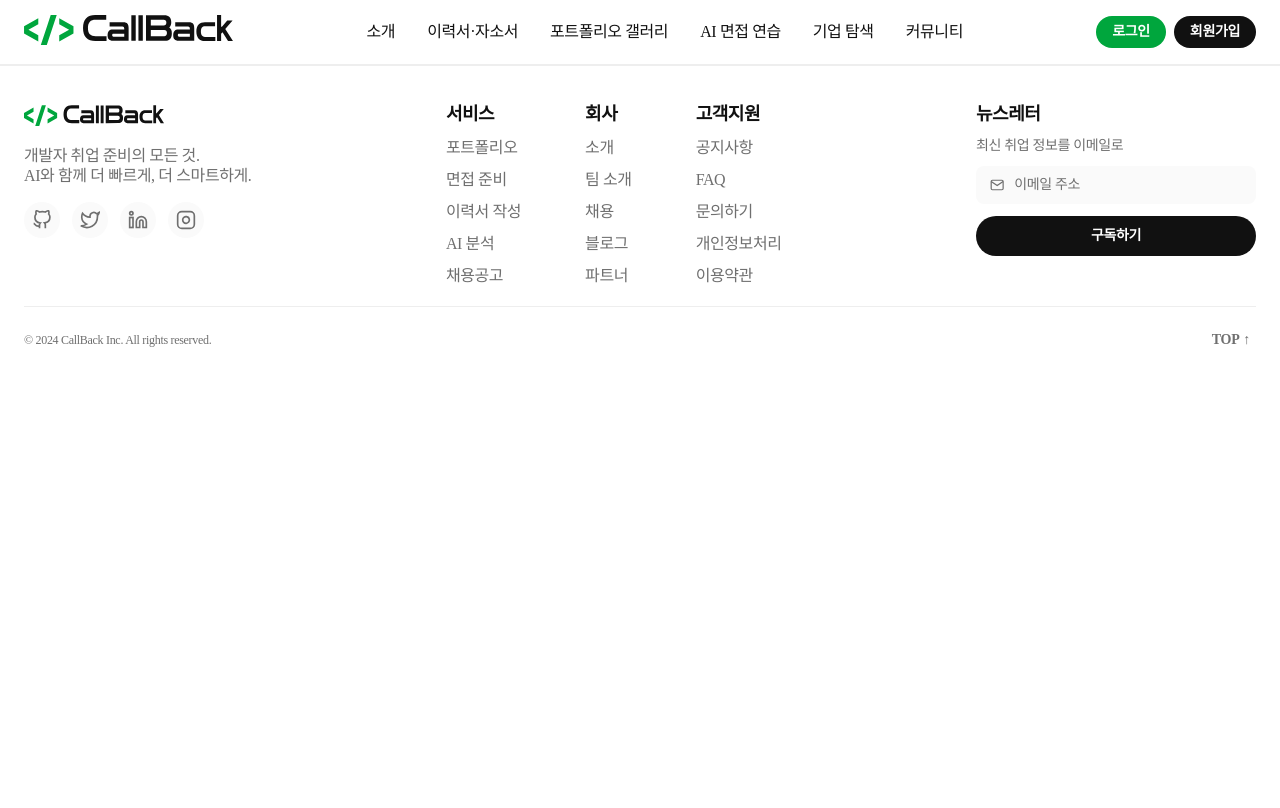
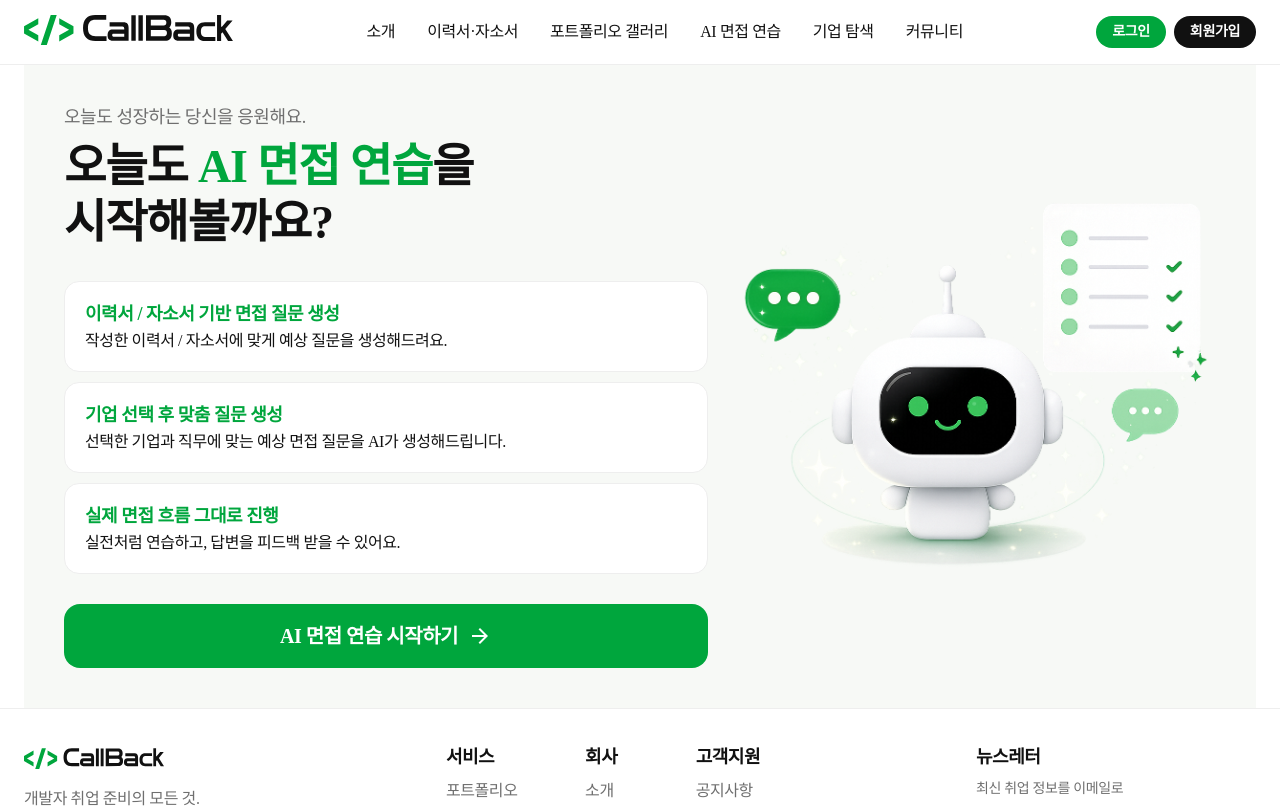
Before and after one commit to soomln/est_fe_13_3rd_project, a Next.js app: page /interview in a window 1280 px wide. Shown: the top 808 px of the page. Built offline with nearby package versions, Linux system fonts and the light colour scheme.

Commit message:
feat: AI 면접 히어로 섹션 구현

```diff
--- a/src/app/interview/components/ActionButton/ActionButton.js
+++ b/src/app/interview/components/ActionButton/ActionButton.js
@@ -1,16 +1,30 @@
+'use client';
+
+import { useState } from 'react';
+
 import './ActionButton.sass';
 
 export default function ActionButton({
   text,
   onClick,
 }) {
+  const [isActive, setIsActive] = useState(false);
+
+  const handleClick = (e) => {
+    setIsActive((prev) => !prev);
+    onClick?.(e);
+  };
+
   return (
     <button
       type="button"
-      className="action_button font_body_l_b"
-      onClick={onClick}
+      className={`action_button font_h4${isActive ? ' is_active' : ''}`}
+      onClick={handleClick}
     >
-      {text}
+      <span>{text}</span>
+      <span className="material-symbols-outlined">
+        arrow_forward
+      </span>
     </button>
   );
 }
--- a/src/app/interview/components/ActionButton/ActionButton.sass
+++ b/src/app/interview/components/ActionButton/ActionButton.sass
@@ -0,0 +1,22 @@
+@use '@/app/_variables.sass' as *
+
+.action_button
+  display: flex
+  justify-content: center
+  align-items: center
+  width: 644px
+  height: 64px
+  padding: 20px 24px
+  gap: 10px
+  border: none
+  border-radius: 16px
+  background-color: $green
+  color: $white
+  cursor: pointer
+  transition: all .2s ease
+
+  &:active,
+  &.is_active
+    background: $sub_green
+    color: $green
+    border: 1px solid $green
--- /dev/null
+++ b/src/app/interview/components/FeatureCard/FeatureCard.js
@@ -0,0 +1,16 @@
+import './FeatureCard.sass';
+
+export default function FeatureCard({
+  title,
+  description,
+}) {
+  return (
+    <article className="feature_card">
+      <h3 className="font_body_l_b">{title}</h3>
+
+      <p className="font_body_m_r">
+        {description}
+      </p>
+    </article>
+  );
+}
--- /dev/null
+++ b/src/app/interview/components/FeatureCard/FeatureCard.sass
@@ -0,0 +1,22 @@
+@use '@/app/_variables.sass' as *
+
+.feature_card
+  display: flex
+  flex-direction: column
+  gap: 5px
+
+  box-sizing: border-box
+  width: 100%
+  padding: 20px
+
+  background: $white
+  border: 1px solid $stroke
+  border-radius: 15px
+
+  h3
+    margin: 0
+    color: $green
+
+  p
+    margin: 0
+    color: $black
--- /dev/null
+++ b/src/app/interview/components/FeatureCard/index.js
@@ -0,0 +1 @@
+export {default} from './FeatureCard';
--- a/src/app/interview/components/GuideCard/index.js
+++ b/src/app/interview/components/GuideCard/index.js
@@ -1 +1 @@
-export {difault} from './GuideCard';
+export {default} from './GuideCard';
--- a/src/app/interview/page.js
+++ b/src/app/interview/page.js
@@ -1,22 +1,63 @@
-import './page.module.sass';
+import styles from './page.module.sass';
+import Image from 'next/image';
 
 import Header from '../_components/common/Header';
 import Footer from '../_components/common/Footer';
 
-import InterviewStart from './components/InterviewStart';
-import CompanyCard from './components/CompanyCard';
-import GuideCard from './components/GuideCard';
+import ActionButton from '@/app/interview/components/ActionButton';
+import FeatureCard from '@/app/interview/components/FeatureCard';
 
 export default function InterviewPage() {
   return (
     <>
       <Header />
 
-      <main className="interview_page">
+      <main className={styles.interview_page}>
         <div className="container">
 
-          {/* 히어로 */}
-          <section className="hero_section">
+          <section className={styles.hero_section}>
+            <div className={styles.hero_left}>
+
+              <div className={styles.hero_title}>
+                <span className="font_body_l_r">
+                  오늘도 성장하는 당신을 응원해요.
+                </span>
+
+                <h1 className="font_subtitle">
+                  오늘도 <strong>AI 면접 연습</strong>을
+                  <br />
+                  시작해볼까요?
+                </h1>
+              </div>
+
+              <div className={styles.hero_cards}>
+                <FeatureCard
+                  title="이력서 / 자소서 기반 면접 질문 생성"
+                  description="작성한 이력서 / 자소서에 맞게 예상 질문을 생성해드려요."
+                />
+                <FeatureCard
+                  title="기업 선택 후 맞춤 질문 생성"
+                  description="선택한 기업과 직무에 맞는 예상 면접 질문을 AI가 생성해드립니다."
+                />
+                <FeatureCard
+                  title="실제 면접 흐름 그대로 진행"
+                  description="실전처럼 연습하고, 답변을 피드백 받을 수 있어요."
+                />
+              </div>
+
+              <ActionButton text="AI 면접 연습 시작하기" />
+            </div>
+
+            <div className={styles.hero_right}>
+              <Image
+                src="/images/AIimg.png"
+                alt="AI 면접 로봇"
+                width={650}
+                height={650}
+                className={styles.hero_image}
+                priority
+              />
+            </div>
           </section>
 
           {/* 관심기업 + 자주 묻는 질문 */}
--- a/src/app/interview/page.module.sass
+++ b/src/app/interview/page.module.sass
@@ -0,0 +1,50 @@
+@use "../_variables" as *
+
+.interview_page
+  width: 100%
+
+.hero_section
+  display: flex
+  justify-content: space-between
+  align-items: center
+  padding: 40px
+  gap: 30px
+  background: $light_green
+
+.hero_left
+  flex: 1
+  max-width: 644px
+  display: flex
+  flex-direction: column
+  gap: 30px
+
+.hero_title
+  display: flex
+  flex-direction: column
+  gap: 10px
+
+  span
+    display: block
+    color: $gray
+
+  h1
+    color: $black
+
+    strong
+      color: $green
+
+.hero_cards
+  display: flex
+  flex-direction: column
+  gap: 10px
+
+.hero_right
+  flex: 1
+  display: flex
+  justify-content: center
+  align-items: center
+
+  img
+    width: 100%
+    max-width: 560px
+    height: auto
```
Also changed, not shown: public/images/AIimg.png (added).
